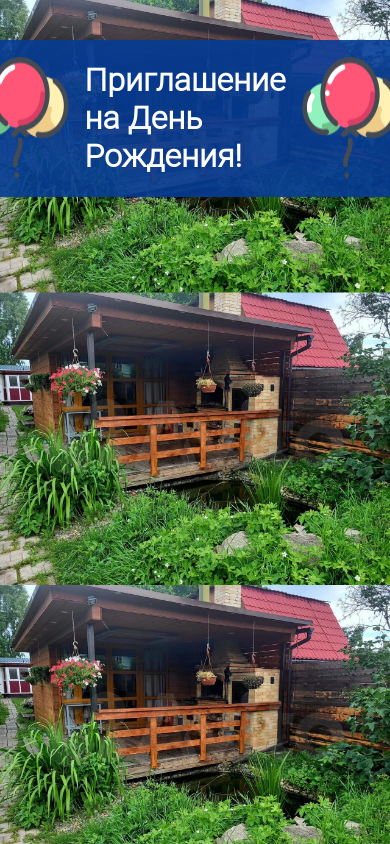
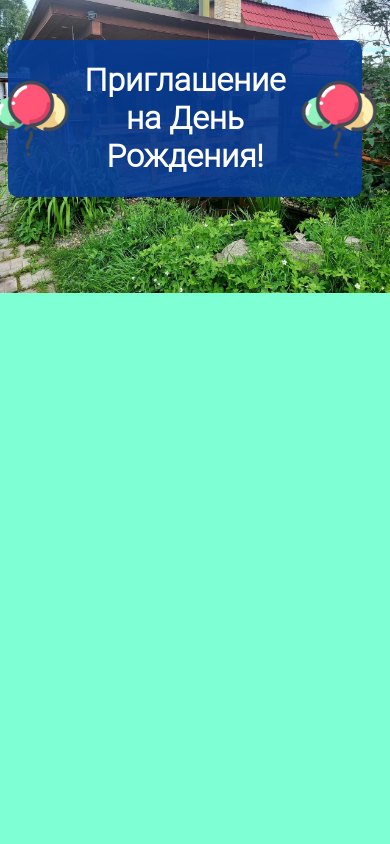
Before and after one commit to MarsavinEvgeniy/birthday, a plain HTML site: page index.html in a window 390 px wide. Drawn offline with Linux system fonts and the light colour scheme.

Commit message:
добавил @media (max-width: 420px)

```diff
--- a/index.css
+++ b/index.css
@@ -6,6 +6,7 @@ body{
     background-image: url("images/letnik.webp");
     background-color: aquamarine;
     background-size: cover;
+    background-repeat: no-repeat;
 }
 
 .box {
@@ -38,3 +39,17 @@ body{
     content: url("icons/balloons-100.png");
     margin-left: 15px;
 }
+
+@media (max-width: 420px) {
+    body {
+        /*background-size: 100%;*/
+    }
+    .info-icons1, .info-icons2 {
+        margin-top: 40px;
+        width: 22%;
+        height: 22%;
+    }
+    .info h1{
+        text-align: center;
+    }
+}
```
